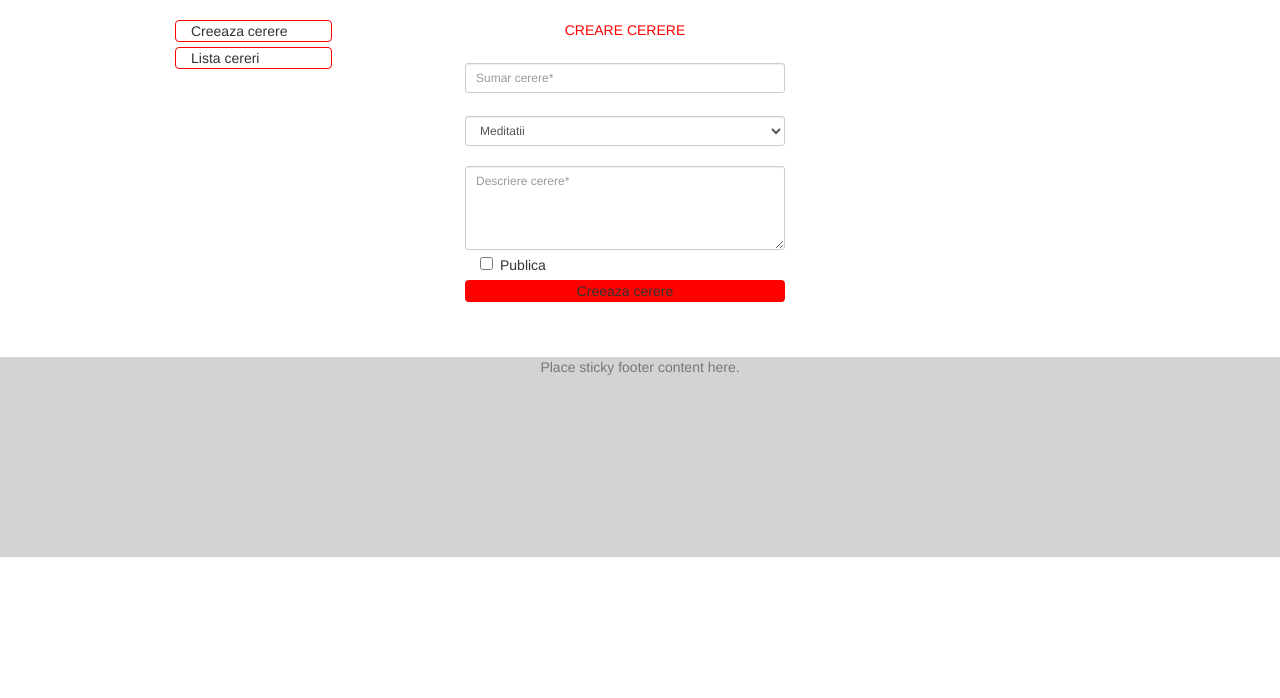
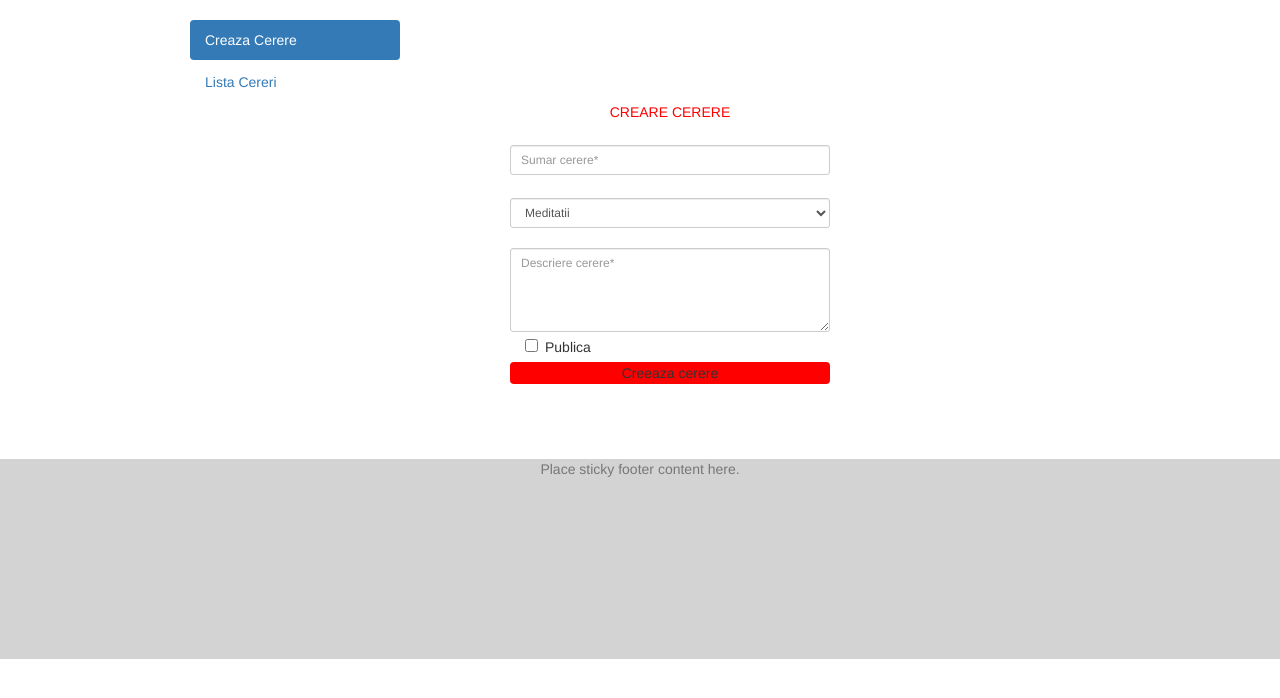
Before and after one commit to ancabalc/web6-1, a CodeIgniter app: page /database/index.php/application/create in a window 1280 px wide. Shown: the part 52-750 px from the top of the page. Run offline with CodeIgniter, Linux system fonts and the light colour scheme; data comes from the database, SQL or seed files in the repository; data that the repository does not hold is empty; some libraries are stand-ins or nearby versions.

Commit message:
application tabsview

```diff
--- a/application/controllers/Application.php
+++ b/application/controllers/Application.php
@@ -10,7 +10,7 @@ class Application extends CI_Controller {
         // $application = $applicationModel->addApplication($_POST);
 
         $data['title'] = "CREATE APPLICATION";
-        $data['pageContent'] = "applicationview.php";
+        $data['pageContent'] = "tabsview.php";
         $data['categories'] = $this->getCategories();
         $this->load->view('layout', $data);
     }
--- a/application/views/applicationview.php
+++ b/application/views/applicationview.php
@@ -6,15 +6,7 @@
 	accept-charset='UTF-8'>
 
 	<div id="modalCreateApp" class="row">
-		<div class="col-md-4">
-			<div class="row">
-				<div class="col-md-7">
-					<button type="submit" class="btn btn-default btn-block btn-list">Creeaza cerere</button>
-					<button type="submit" class="btn btn-default btn-block btn-list">Lista cereri</button>
-				</div>
-				<div class="col-md-5"></div>
-			</div>
-		</div>
+		<div class="col-md-4"></div>
 
 		<div class="col-md-4 form-group form-group-sm">
 			<div class="header-text">CREARE CERERE</div>
--- /dev/null
+++ b/application/views/tabsview.php
@@ -0,0 +1,19 @@
+<div class="container">
+
+<div class="col-md-3">
+  <ul class="nav nav-pills nav-stacked">
+    <li class="active"><a data-toggle="tab" href="#creaza_cerere">Creaza Cerere</a></li>
+    <li><a data-toggle="tab" href="#lista_cereri">Lista Cereri</a></li>
+
+  </ul>
+</div>
+
+  <div class="col-md-9 tab-content">
+    <div id="creaza_cerere" class="col-sm-6 tab-pane fade in active">
+      <?php include "applicationview.php" ?>
+    </div>
+    <div id="lista_cereri" class="col-md-6 tab-pane fade">
+      list all
+    </div>
+  </div>
+</div>
--- a/assets/css/style.css
+++ b/assets/css/style.css
@@ -30,9 +30,14 @@ form, #register {
 }
 
 .btn-list {
-	border-color: red;
+	border-color: red !important;
 	text-align: left;
 	padding: 0 15px;
+}
+
+
+.tab-content>.tab-pane {
+	display: block;
 }
 
 .input-div label, .input-div input, .input-div span{
```
